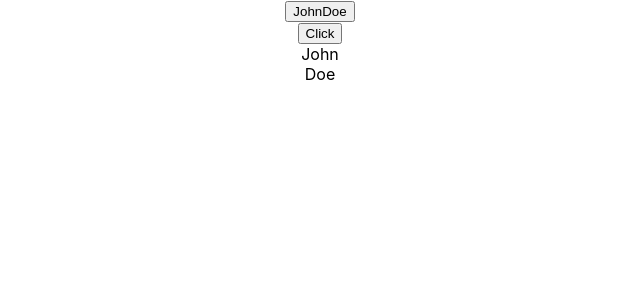
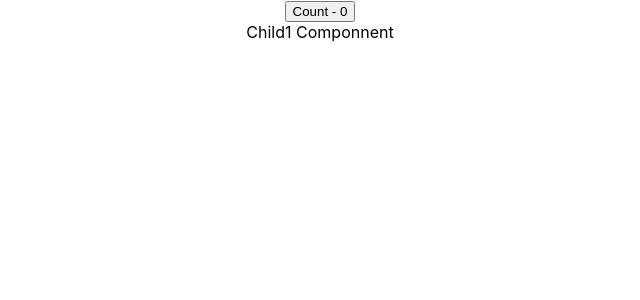
Before and after one commit to ChethanNazre/React-Render-Notes, a React (Create React App) app: page / in a window 1280 px wide. Shown: the top 300 px of the page, without its empty margins (320-960 px from the left). Built offline with nearby package versions, Linux system fonts and the light colour scheme.

Commit message:
Update Repo files

```diff
--- a/src/App.js
+++ b/src/App.js
@@ -4,12 +4,20 @@
 import { UseReducer } from './Components/UseReducer/usereducer';
 import { ObjectUseState } from './Components/ImmutableState/objectUseState';
 import { ArrayUseState } from './Components/ImmutableState/ArrayUseState';
+import { Parent } from './Components/parentChild/ParentComp';
+import { Parent1 } from './Components/optimization/Parent1';
+import { Child1 } from './Components/optimization/Child1';
+
+
 function App() {
   return (
     <div className="App">
-      <ObjectUseState/>
 
-      <ArrayUseState/>
+    <Parent1><Child1/></Parent1>
+
+      {/* <ObjectUseState/>
+
+      <ArrayUseState/> */}
 
       {/* <UseReducer />
 
--- /dev/null
+++ b/src/Components/optimization/Child1.js
@@ -0,0 +1,8 @@
+import React from 'react'
+
+export const Child1 = () => {
+    console.log('Child1 Render')
+  return (
+    <div>Child1 Componnent</div>
+  )
+}
--- /dev/null
+++ b/src/Components/optimization/Parent1.js
@@ -0,0 +1,13 @@
+import React,{useState} from 'react'
+
+
+export const Parent1 = ({children}) => {
+    const [count, setCount] = useState(0)
+    console.log('Parent1 Rendered')
+  return (
+    <div>
+        <button onClick={()=> setCount(c => c+1)}>Count - {count} </button>
+    {children}
+    </div>
+  )
+}
--- /dev/null
+++ b/src/Components/parentChild/Child.js
@@ -0,0 +1,8 @@
+import React from 'react'
+
+export const Child = () => {
+    console.log('Child Render')
+  return (
+    <div>Child Componnent</div>
+  )
+}
--- /dev/null
+++ b/src/Components/parentChild/ParentComp.js
@@ -0,0 +1,15 @@
+import React,{useState} from 'react'
+import { Child } from './Child'
+
+export const Parent = () => {
+    const [count, setCount] = useState(0)
+    console.log('Parent Rendered')
+  return (
+    <div>
+        <button onClick={()=> setCount(c => c+1)}>Count - {count} </button>
+        <button onClick={()=> setCount(0)}>Count to Zero </button>
+        <button onClick={()=> setCount(5)}>Count to 5 </button>
+        <Child/>
+    </div>
+  )
+}
```
